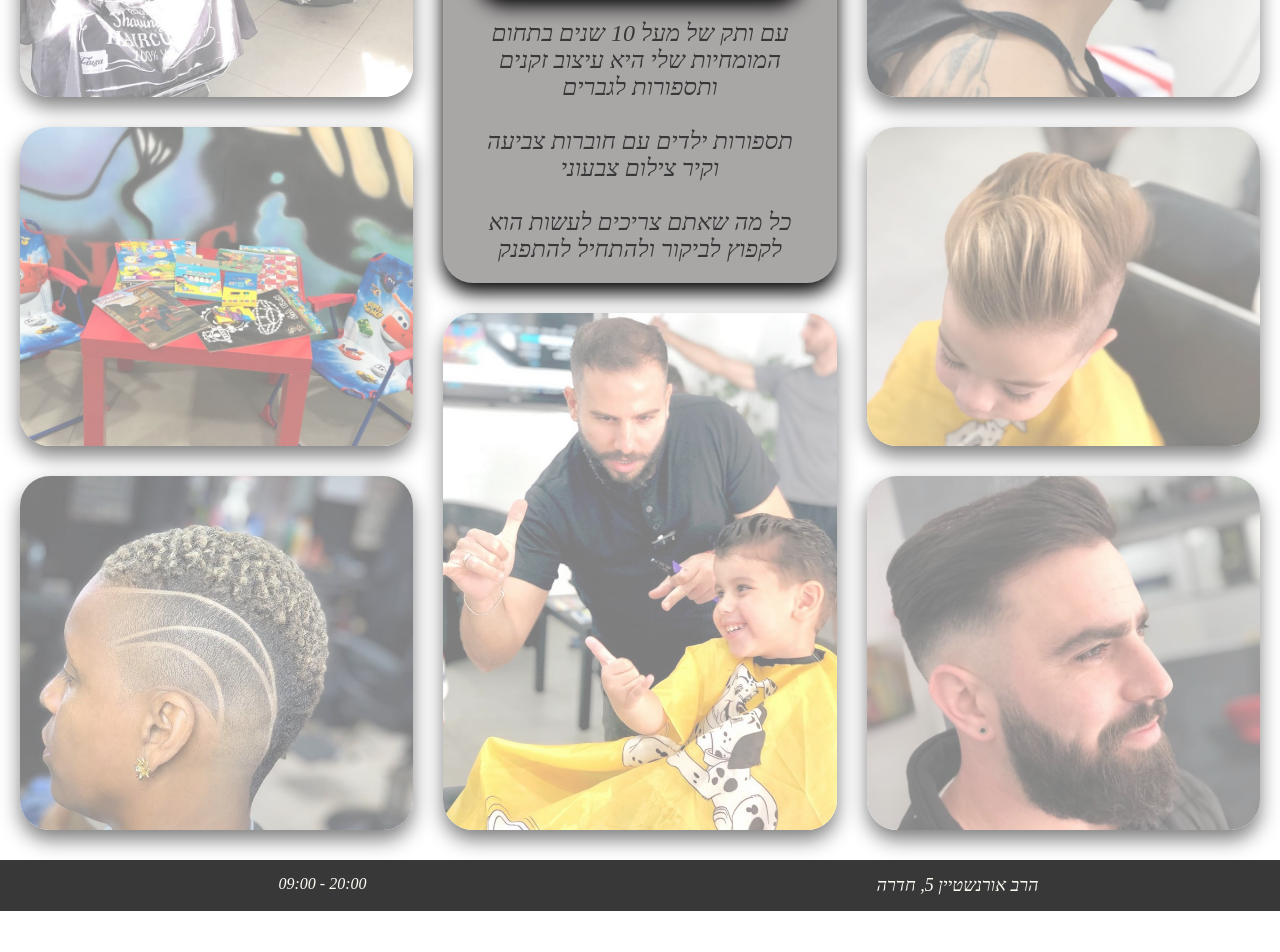
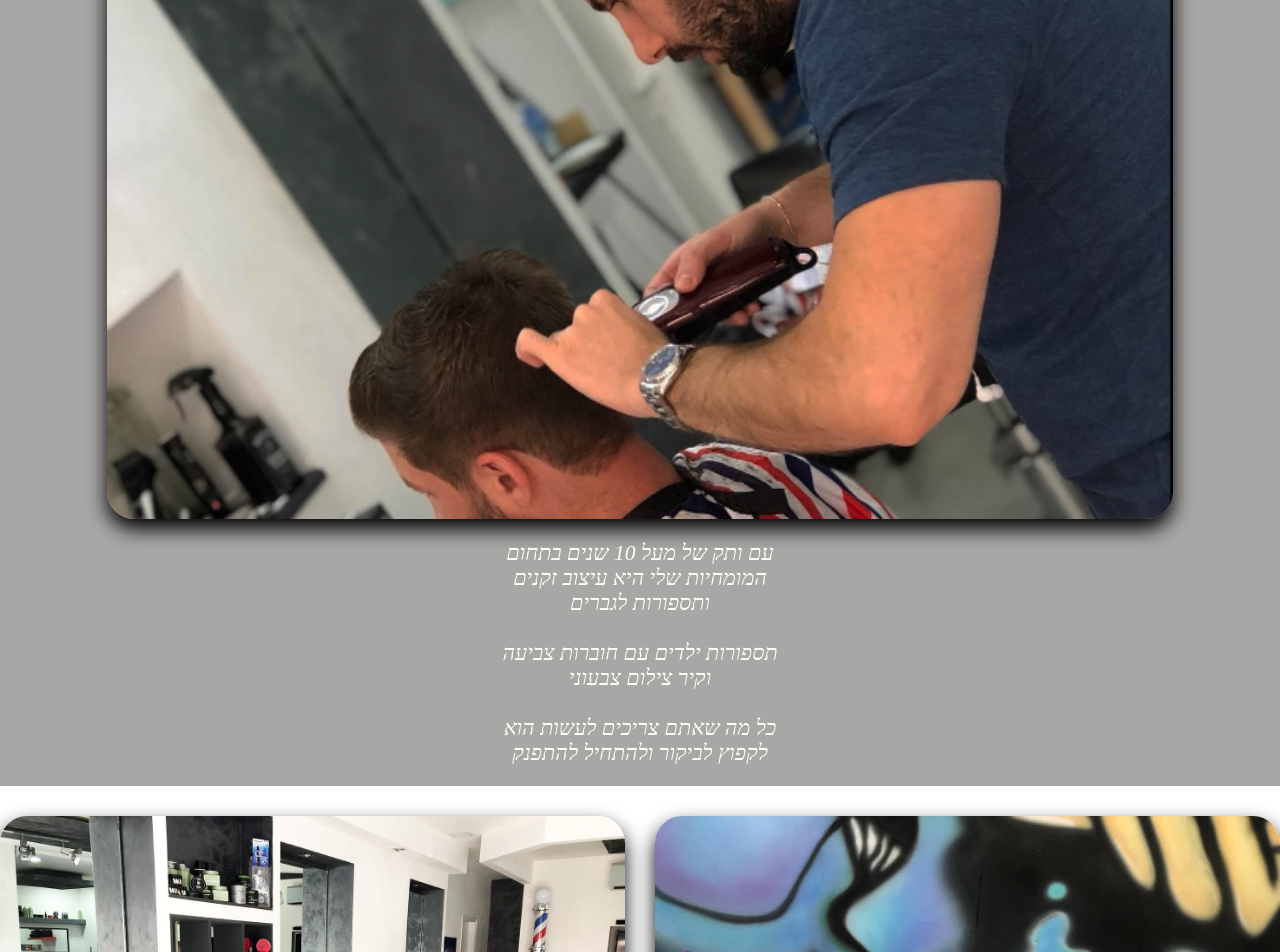
Before and after one commit to 110yinon/barber-shop, a React (Create React App) app: page / in a window 1280 px wide. Shown: the part 580-1532 px from the top of the page. Before the commit the page ends 1491 px from the top, so only its background shows below. Built offline with nearby package versions, Linux system fonts and the light colour scheme.

Commit message:
akjtkajwtklaj

```diff
--- a/src/comps/Main.js
+++ b/src/comps/Main.js
@@ -4,7 +4,7 @@ import About from './About';
 
 const Main = () => {
     return (
-        <div className="main tablet-gap grid">
+        <div className="main tablet-gap grid-rows grid">
             <About />
             <AlbumList />
         </div>
--- a/src/styles.css
+++ b/src/styles.css
@@ -138,9 +138,6 @@ h1,h2,h3,p{
 .header,.main,.album-list,.footer{
     grid-column: 1/13;
 }
-.footer{
-    margin-top:30px;
-}
 /* small tablet styles */
 @media screen and (min-width:700px){
     body{
@@ -148,7 +145,6 @@ h1,h2,h3,p{
     }
     .main{
         grid-row: 2;
-        margin: 30px 20px;
     }
     img{
         grid-column: span 6;
@@ -156,77 +152,18 @@ h1,h2,h3,p{
     .tablet-gap{
         gap: 30px;
     }
+    .album-list{
+        margin: 30px 20px;
+    }
     .propotion-pic{
         height: 100%;
         object-fit: cover;
     }
     .about{
-        grid-row: 5;
-        margin: 0 -20px;
-        margin-bottom: -30px;
-    }
-    .footer{
-        margin: 0;
+        /* grid-row: 2; */
     }
 }
 /* large tablets & laptop styles */
 @media screen and (min-width:1000px){
-    body{
-        font-size: 20px;
-    }
-    .tablet-gap{
-        gap: 30px;
-    }
-    .grid-rows{
-        grid-auto-rows: minmax(150px,auto);
-    }
-    img{
-        height: 100%;
-        object-fit: cover;
-    }
-    img:not(.about-pic){
-        opacity: 0.5;
-    }
-    .about{
-        grid-column: 5/9;
-        grid-row: 1/4;
-        border-radius: 1.5em;
-        margin: 0;
-        box-shadow: 0px 10px 20px black;
-    }
-    .about-context,.title{
-        color:var(--FooterBgColor)
-    }
-    .pic1{
-        grid-column: 1/5;
-        grid-row: 1/3;
-    }
-    .pic2{
-        grid-column: 1/5;
-        grid-row: 3/5;
-    }
-    .pic3{
-        grid-column: 9/13;
-        grid-row: 3/5;
-    }
-    .pic4{
-        grid-column: 9/13;
-        grid-row: 5/7;
-    }
-    .pic5{
-        grid-column: 9/13;
-        grid-row: 1/3;
-    }
-    .pic6{
-        grid-column: 5/9;
-        grid-row: 4/7;
-    }
-    .pic7{
-        grid-column: 1/5;
-        grid-row: 5/7;
-    }
-    .pic8{
-        display: none;
-    }
 
 }
```
